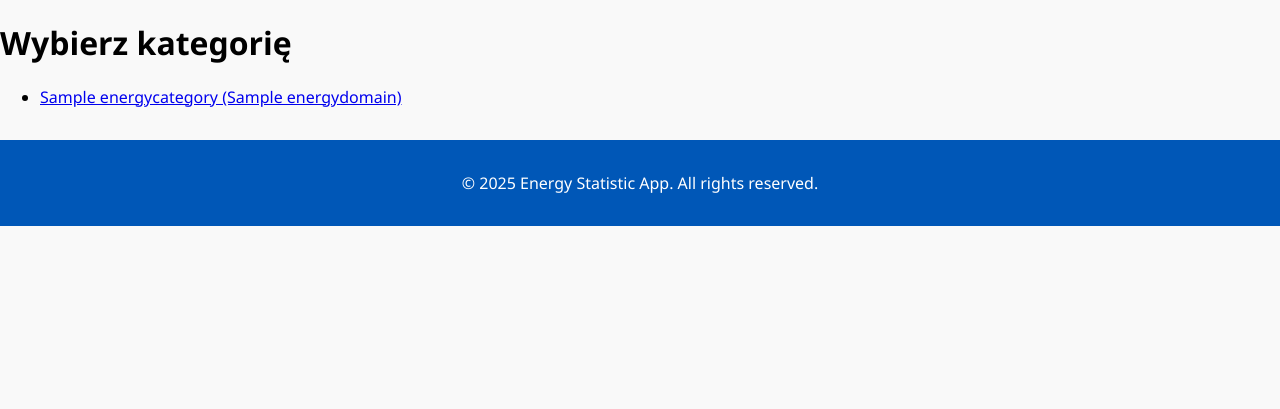
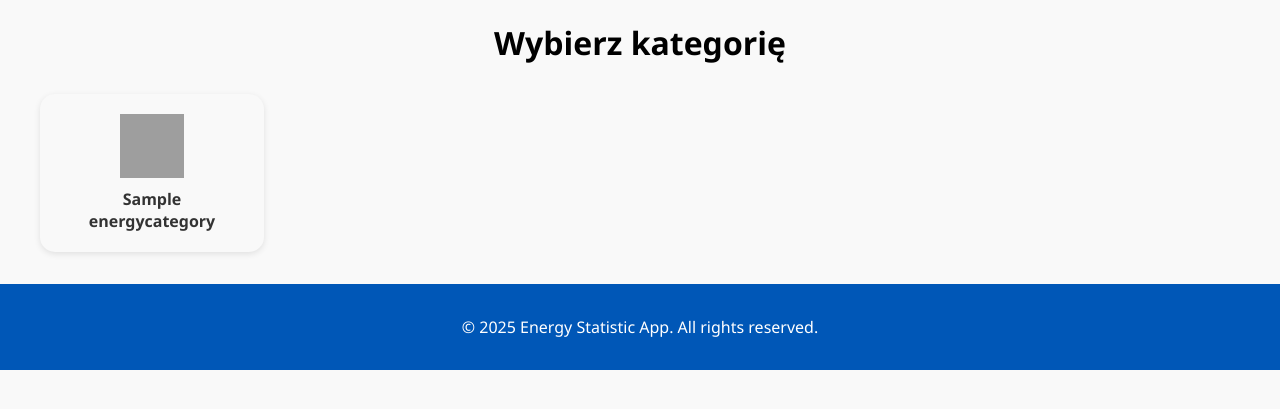
Before and after one commit to Mattias36/Energy-Statapp, a Django app: page /categories/ in a window 1280 px wide. Shown: the part 86-495 px from the top of the page. Run offline with Django 5.2, Linux system fonts and the light colour scheme; tables that the repository leaves empty hold one stand-in row (values such as "Sample post"); grey boxes are pictures that could not be loaded.

Commit message:
frontend dla categories i krajów

```diff
--- a/pages/static/css/style.css
+++ b/pages/static/css/style.css
@@ -339,3 +339,103 @@ th {
   opacity: 1;
 
 }
+
+.category-grid {
+    display: grid;
+    grid-template-columns: repeat(auto-fill, minmax(200px, 1fr));
+    gap: 20px;
+    justify-content: center; /* CENTROWANIE */
+    padding: 0 40px;
+    max-width: 1200px;
+    margin: 0 auto; /* też pomaga centrować */
+  }
+
+.category-card {
+    display: flex;
+    flex-direction: column;
+    align-items: center;
+    background: #f9f9f9;
+    padding: 20px;
+    border-radius: 15px;
+    text-decoration: none;
+    color: #333;
+    transition: transform 0.2s ease, box-shadow 0.2s ease;
+    box-shadow: 0 2px 6px rgba(0, 0, 0, 0.1);
+}
+
+.category-card:hover {
+    transform: scale(1.05);
+    box-shadow: 0 4px 12px rgba(0, 0, 0, 0.2);
+}
+
+.category-icon {
+    width: 64px;
+    height: 64px;
+    margin-bottom: 10px;
+}
+
+.category-name {
+    text-align: center;
+    font-weight: bold;
+}
+
+.category-header {
+    text-align: center;
+    margin-bottom: 30px;
+    margin-top: 30px;
+}
+
+  .category-icon-large {
+    width: 80px;
+    height: 80px;
+    margin-bottom: 10px;
+}
+
+.country-entry {
+    background-color: #f7f7f7;
+    border-radius: 10px;
+    padding: 12px 16px;
+    margin: 10px 0;
+    box-shadow: 0 2px 6px rgba(0, 0, 0, 0.05);
+    transition: background 0.2s ease, transform 0.2s ease;
+}
+
+.country-entry:hover {
+    background-color: #eaeaea;
+    transform: scale(1.01);
+}
+
+.country-entry a {
+    display: flex;
+    align-items: center;
+    text-decoration: none;
+    color: #333;
+    font-weight: 500;
+}
+
+.flag-icon {
+    width: 40px;
+    height: 30px;
+    margin-right: 12px;
+    border-radius: 4px;
+    border: 1px solid #ccc;
+    object-fit: cover;
+}
+
+.search-bar {
+    width: 100%;
+    max-width: 400px;
+    padding: 10px;
+    margin: 20px auto;
+    display: block;
+    font-size: 16px;
+    border-radius: 10px;
+    border: 1px solid #ccc;
+}
+
+.country-list {
+    list-style-type: none;
+    padding: 0;
+    margin: 0 auto;
+    max-width: 800px;
+  }
--- a/pages/templates/pages/categories.html
+++ b/pages/templates/pages/categories.html
@@ -1,13 +1,18 @@
 {% extends "base.html" %}
+{% load static %}
+{% load custom_filter %}
 {% block page_content %}
-<h1>Wybierz kategorię</h1>
-<ul>
+<h1 style="text-align: center; margin-bottom: 30px;">Wybierz kategorię</h1>
+
+<div class="category-grid">
   {% for category in categories %}
-    <li>
-      <a href="{% url 'category_detail' category.id %}">
-        {{ category.name }} ({{ category.domain.name }})
-      </a>
-    </li>
+
+    <a href="{% url 'category_detail' category.id %}" class="category-card">
+      <img src="{% static 'icons/' %}{{ category.name|to_slug }}.png" alt="Ikona" class="category-icon">
+
+      <span class="category-name">{{ category.name|remove_units }}</span>
+    </a>
+
   {% endfor %}
-</ul>
+</div>
 {% endblock %}
--- a/pages/templates/pages/details.html
+++ b/pages/templates/pages/details.html
@@ -124,7 +124,7 @@
 
   <!-- CHART CONTROLS SECTION -->
   <div class="chart-section">
-    <h2>Total Production Chart (Mtoe)</h2>
+    <h2>Total {{ selected_category.name }} Chart </h2>
 
     <div class="form-group">
       <label for="yearRange">Select Year Range:</label>
--- a/pages/templatetags/custom_filter.py
+++ b/pages/templatetags/custom_filter.py
@@ -1,4 +1,6 @@
 from django import template
+import re
+from django.utils.text import slugify
 
 register = template.Library()
 
@@ -6,3 +8,14 @@ register = template.Library()
 @register.filter
 def get_item(dictionary, key):
     return dictionary.get(key)
+
+
+@register.filter
+def remove_units(value):
+    """Usuwa jednostki w nawiasach kwadratowych, np. [GWh]"""
+    return re.sub(r'\s*\[.*?\]', '', value)
+
+@register.filter
+def to_slug(value):
+    clean = re.sub(r'\s*\[.*?\]', '', value)  # usuń jednostki
+    return slugify(clean)
--- a/utils/stats.py
+++ b/utils/stats.py
@@ -24,9 +24,9 @@ def get_trend_percentage(data, source_name):
 
 
 def format_nuclear_status(latest_value, total_energy_value):
-    # format w html (ew zrobic flagi return i bezposrednio na stronie to formatowac)
-    if total_energy_value == 0:
-        return format_html('<span style="color:red;">No data available</span>')
+    #Jeśli brakuje danych lub total = 0, zwracamy info
+    if latest_value is None or total_energy_value in (None, 0):
+        return format_html('<span style="color:gray;">No data available</span>')
 
     # procentowy udzial energii jadrowej
     nuclear_percentage = (latest_value / total_energy_value) * 100 if total_energy_value else 0
```
Also changed, not shown: pages/templates/pages/category_detail.html (+33 -3 lines), pages/static/icons/final-energy-consumption.png (added), pages/static/icons/gross-electricity-generation-by-fuel.png (added), pages/static/icons/gross-heat-generation.png (added), pages/static/icons/production.png (added).
